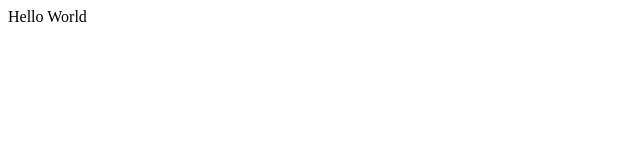
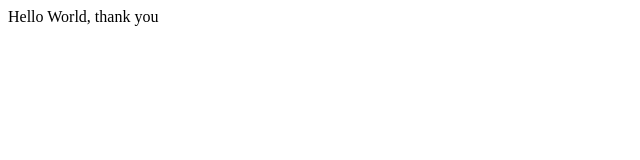
Before and after one commit to gm3bappy/mad-project, a plain HTML site: page index.html in a window 1280 px wide. Shown: the full height of the page, 0-640 px from the left. Drawn offline with Linux system fonts and the light colour scheme.

Commit message:
Body text changed

```diff
--- a/index.html
+++ b/index.html
@@ -1,6 +1,6 @@
 <html>
 <body>
-	Hello World
+	Hello World, thank you
 </body>
 
 </html>
```
